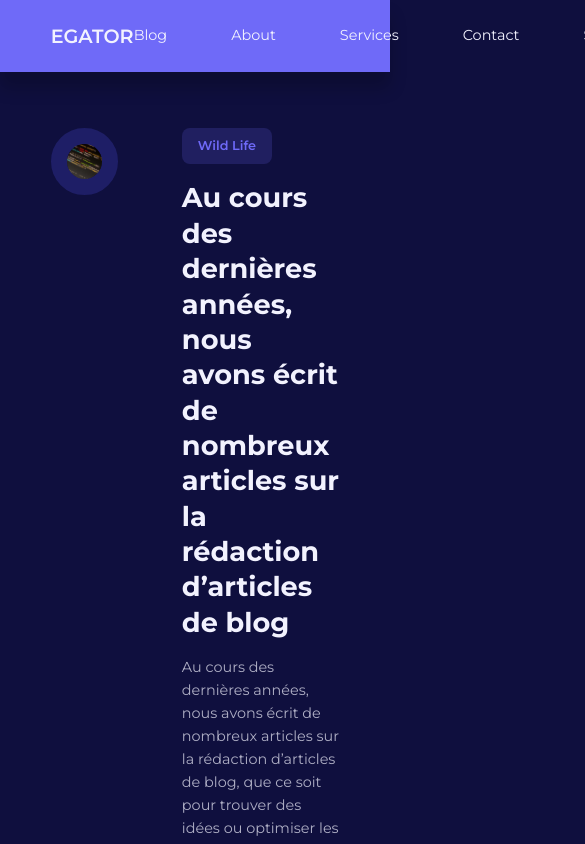
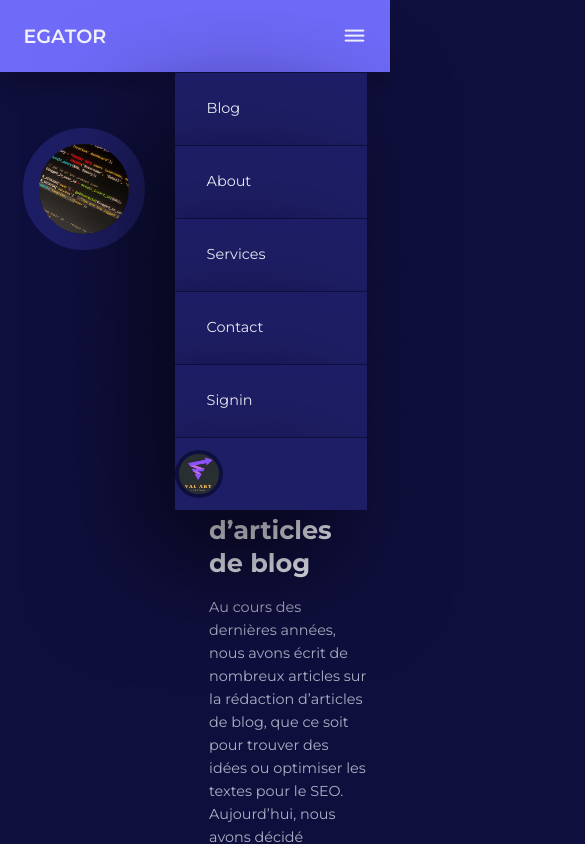
Before and after one commit to val-art01/blog-crud-app, a plain HTML site: page index.html in a window 390 px wide. Shown: the top 844 px of the page, 585 px wide, since content can reach past the window. Drawn offline with nearby package versions, Linux system fonts and the light colour scheme.

Commit message:
add Nav Dropdown

```diff
--- a/css/styles.css
+++ b/css/styles.css
@@ -352,3 +352,84 @@ footer ul a:hover{
     border-top: 2px solid var(--color-bg);
     margin-top: 4rem;
 }
+
+/* ============================================================================================
+MEDIA QUERIES (MEDIUM DEVICES)
+===============================================================================================
+*/
+@media screen and (max-width:1024px) {
+    /* =============================================== GENERAL ===============================================*/
+    .container{
+        width: var(--container-width-md);
+    }
+
+    h2 {
+        font-size: 1.6rem;
+    }
+
+    h3 {
+        font-size: 1.2rem;
+    }
+
+    h5 {
+        font-size: 0.8rem;
+    }
+
+    /* =============================================== NAV ===============================================*/
+    nav button{
+        display: inline-block;
+        font-size: 1.5rem;
+        background: transparent;
+        color: var(--color-white);
+        cursor: pointer;
+    }
+
+    nav button#close_nav-btn{
+        display: none;
+    }
+
+    .nav_container{
+        position: relative;
+    }
+
+    .nav_items{
+        position: absolute;
+        flex-direction: column;
+        top: 100%;
+        right: 0;
+        width: 12rem;
+        align-items: flex-start;
+        justify-content: center;
+        gap: 0;
+    }
+
+    .nav_items li {
+        width: 100%;
+        height: 4.5rem;
+        display: flex;
+        align-items: center;
+        box-shadow: -2rem 3rem 7rem rgba(0, 0, 0, 0.7);
+        background: var(--color-gray-900);
+        border-top: 1px solid var(--color-bg);
+    }
+
+    .nav_items li a{
+        border-radius: 0;
+        width: 100%;
+        height: 100%;
+        background: var(--color-gray-900);
+        padding: 0 2rem;
+        display: flex;
+        align-items: center;
+    }
+
+    .nav_profile {
+        background: var(--color-gray-900);
+    }
+
+    .nav_profile ul {
+        top: 100%;
+        width: 100%;
+    }
+
+}
--- a/index.html
+++ b/index.html
@@ -35,7 +35,7 @@
                 </li>
             </ul>
             <button id="open_nav-btn"><i class="uil uil-bars"></i></button>
-            <button id="open_nav-btn"><i class="uil uil-multiply"></i></button>
+            <button id="close_nav-btn"><i class="uil uil-multiply"></i></button>
         </div>
     </nav>
 
```
